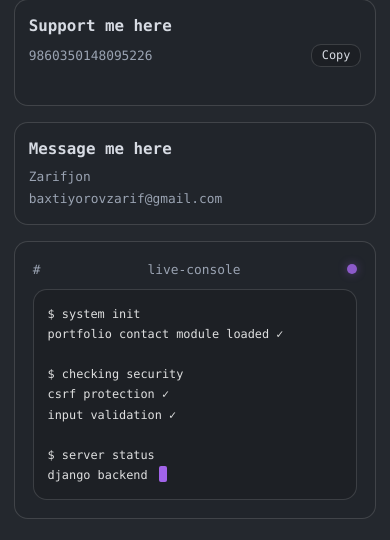
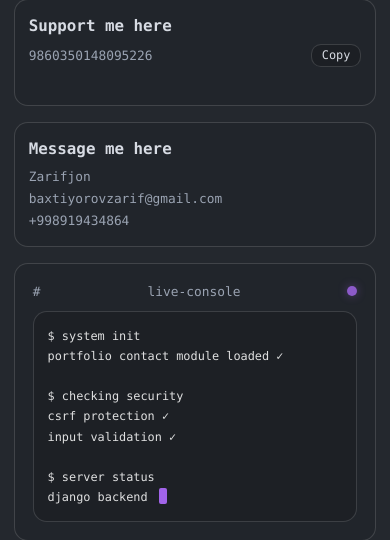
Before and after one commit to Zarifwebme/Portfolio2_full, a Django app: page /contact/ in a window 390 px wide. Shown: the part 185-725 px from the top of the page. Run offline with Django 5.2, Linux system fonts and the light colour scheme.

Commit message:
added phone number

```diff
--- a/templates/contact.html
+++ b/templates/contact.html
@@ -42,7 +42,7 @@
         <div class="col-md-6">
           <div class="panel mini">
             <div class="mini-title">{% trans "Message me here" %}</div>
-            <div class="mini-val">Zarifjon<br/>baxtiyorovzarif@gmail.com</div>
+            <div class="mini-val">Zarifjon<br/>baxtiyorovzarif@gmail.com<br/>+998919434864</div>
           </div>
         </div>
       </div>
```
